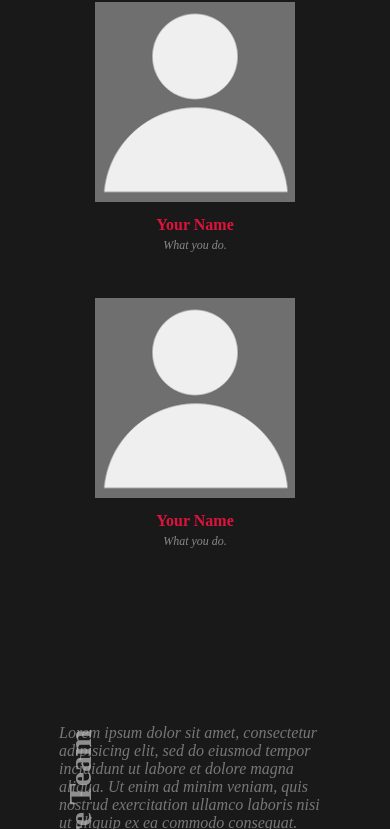
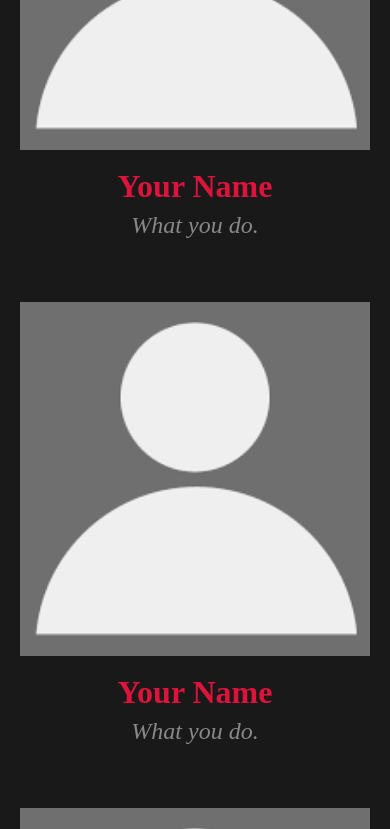
Before and after one commit to pixonoids/hillffair-2k19, a website: page team.html in a window 390 px wide. Shown: the part 1171-2000 px from the top of the page. Drawn offline with Linux system fonts and the light colour scheme.

Commit message:
team page responsive.

```diff
--- a/css/team.scss
+++ b/css/team.scss
@@ -1,11 +1,4 @@
-$team_ht : 3em;
-
-$white : #f2f2f0;
-$orange : #ff5e3a;
-$bluel : #2c365d;
-$blued : #272e4f;
-
-
+$team_ht:2.5em;
 
 *{
 	margin: 0;
@@ -39,7 +32,7 @@ $blued : #272e4f;
 }
 
 body{
-	perspective: 5px;
+	// perspective: 5px;
 	// perspective: 25cm;
 	background: #191919;
 
@@ -150,10 +143,11 @@ header{
 	.card {
 		margin: 10px;
 		width: 200px;
+		position: relative;
 
 		.pic {
-			width: 200px;
-			height: 200px;
+			width: 100%;
+			// height: 200px;
 			overflow: hidden;
 			filter: grayscale(100%);
 
@@ -215,6 +209,11 @@ header{
 				line-height: 3.5em;
 			}
 		}
+
+
+		&:hover + .pic{
+			filter: grayscale(0);
+		}
 	}
 }
 
@@ -232,16 +231,28 @@ footer{
 
 
 
-// @media only screen and (max-width: 980px) {
+@media (max-width: 980px) {
 
-// 	.pic{
-// 		min-width: 400px;
-// 		min-height: 400px;
-// 	}
 
-// 	.cap{
-// 		min-height: 4em;
-// 		font-size: 2em;
-// 	}
+	.container{
 
-// }
+	}
+
+	.card{
+		min-width: 350px;
+
+		.cap{
+			// height: 10em;
+			font-size: 2em;
+		}
+
+	}
+
+	.usr_type{
+		display: block;
+		transform: none;
+		bottom: 0;
+		margin: 10px 0 10px 50px;
+	}
+
+}
--- a/team.html
+++ b/team.html
@@ -3,6 +3,7 @@
 <head>
 	<title>Team</title>
 	<link rel="stylesheet" type="text/css" href="css/team.css">
+	<link rel="stylesheet" type="text/css" href="js/animate.css">
 </head>
 <body>
 	<!-- <header id="header" class="">
@@ -26,10 +27,10 @@
 <!-- faculty members -->
 	<div class="usr_type" id="people1">Faculty</div>
 	<div class="container">
-
+<!--
 		<div class="info">
 		Lorem ipsum dolor sit amet, consectetur adipisicing elit, sed do eiusmod tempor incididunt ut labore et dolore magna aliqua. Ut enim ad minim veniam.
-		</div>
+		</div> -->
 
 
 		<div class="card">
@@ -89,10 +90,10 @@
 
 	<div class="usr_type" id="people2">Core Team</div>
 	<div class="container">
-
+<!--
 		<div class="info">
 		Lorem ipsum dolor sit amet, consectetur adipisicing elit, sed do eiusmod tempor incididunt ut labore et dolore magna aliqua. Ut enim ad minim veniam, quis nostrud exercitation ullamco laboris nisi ut aliquip ex ea commodo consequat. Duis aute irure dolor in reprehenderit in voluptate velit esse cillum dolore eu fugiat nulla pariatur.
-		</div>
+		</div> -->
 
 
 		<div class="card">
@@ -272,9 +273,9 @@
 	<div class="usr_type">Club Team</div>
 	<div class="container">
 
-		<div class="info">
+<!-- 		<div class="info">
 		Lorem ipsum dolor sit amet, consectetur adipisicing elit, sed do eiusmod tempor incididunt ut labore et dolore magna aliqua. Ut enim ad minim veniam, quis nostrud exercitation ullamco laboris nisi ut aliquip ex ea commodo consequat. Duis aute irure dolor in reprehenderit in voluptate velit esse cillum dolore eu fugiat nulla pariatur. Excepteur sint occaecat cupidatat non proident, sunt in culpa qui officia deserunt mollit anim id est laborum.
-		</div>
+		</div> -->
 
 		<div class="card">
 			<div class="pic">
```
Also changed, not shown: css/team.css, 1 other file.
